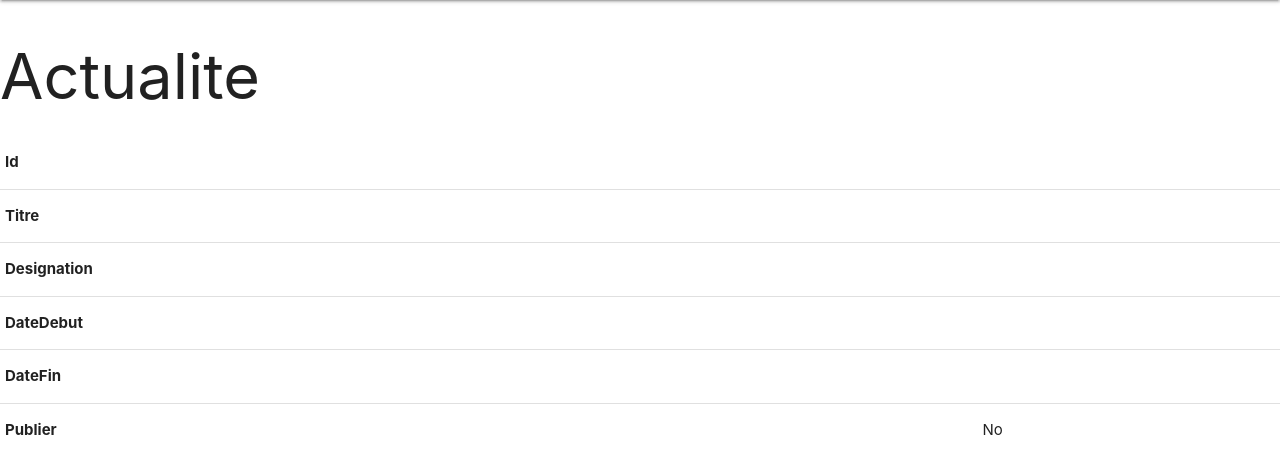
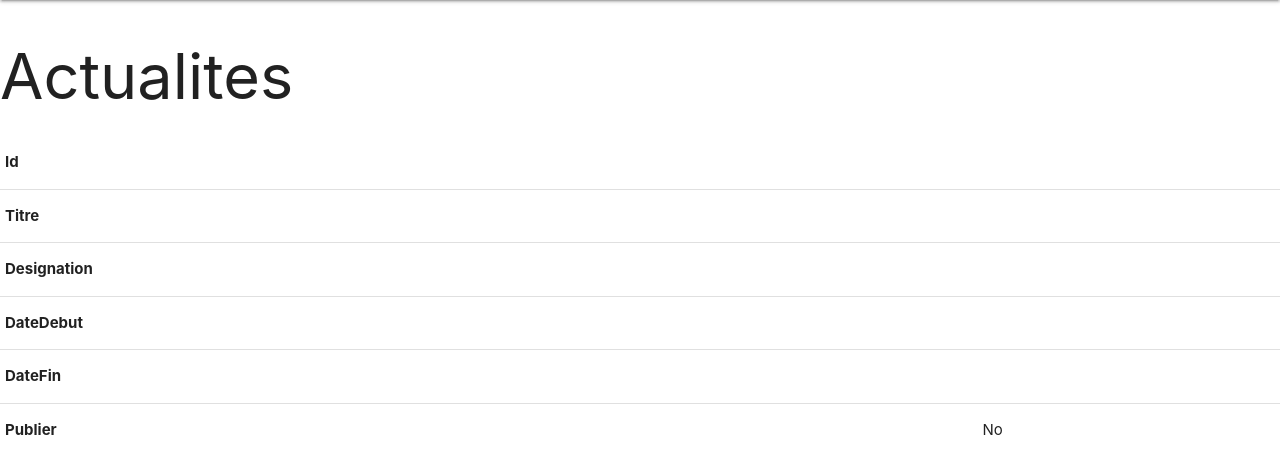
Before and after one commit to Jimmygout/wis-admin-api, a Symfony app: template templates/actualite/show.html.twig in a window 1280 px wide. Shown: the part 64-520 px from the top of the page. Run offline with Twig, Linux system fonts and the light colour scheme; the template is opened without the code that fills it, so the values that code supplies are empty; some libraries are stand-ins or nearby versions.

Commit message:
test jeremy 2

```diff
--- a/templates/actualite/show.html.twig
+++ b/templates/actualite/show.html.twig
@@ -1,9 +1,8 @@
 {% extends 'base.html.twig' %}
 
 {% block title %}Actualite{% endblock %}
-
 {% block body %}
-    <h1>Actualite</h1>
+    <h1>Actualites</h1>
 
     <table class="table">
         <tbody>
```
